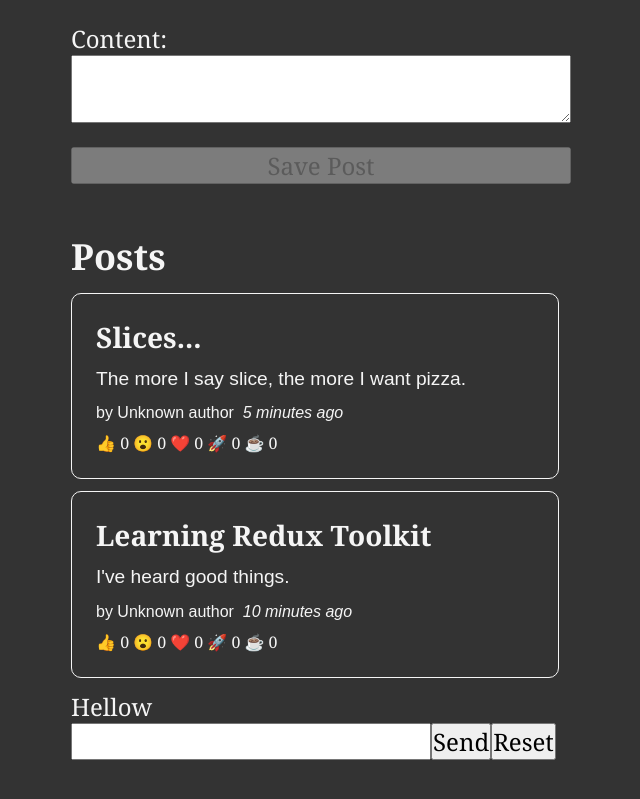
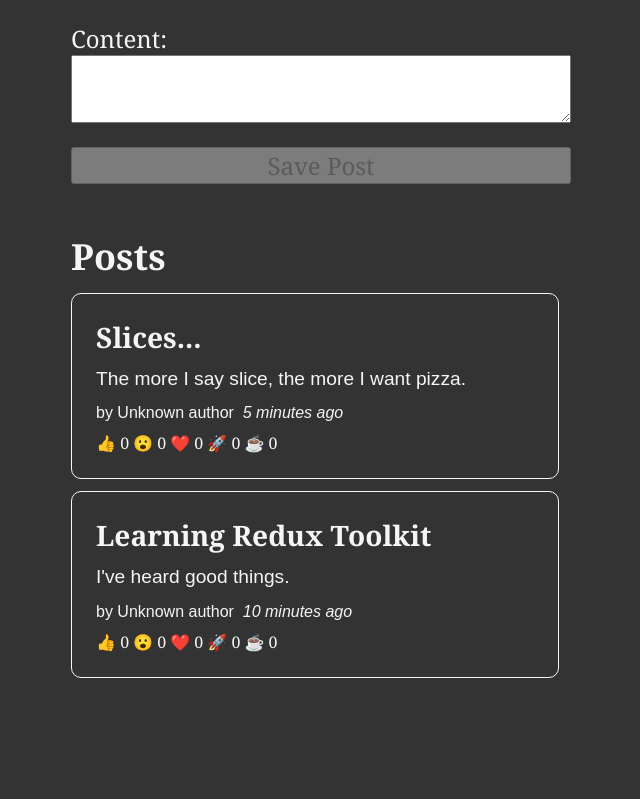
Before and after one commit to ishrar776/react-suimhu, a React (Create React App) app: page / in a window 1280 px wide. Shown: the part 239-1038 px from the top of the page, without its empty margins (319-959 px from the left). Built offline with nearby package versions, Linux system fonts and the light colour scheme.

Commit message:
1 file modified

```diff
--- a/src/App.js
+++ b/src/App.js
@@ -8,8 +8,8 @@
     <main className="App">
       <AddPostForm />
       <PostsList />
-      <DemoCounter />
-      <Child />
+      {/* <DemoCounter />
+      <Child /> */}
     </main>
   );
 }
```
